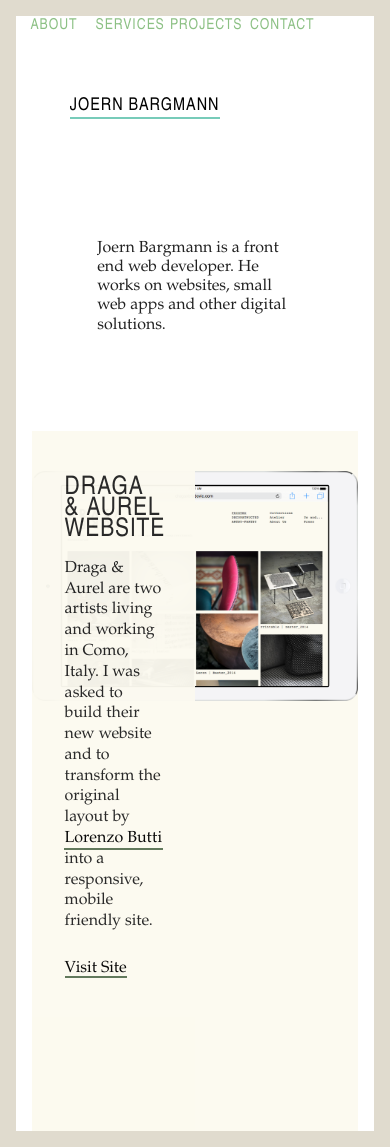
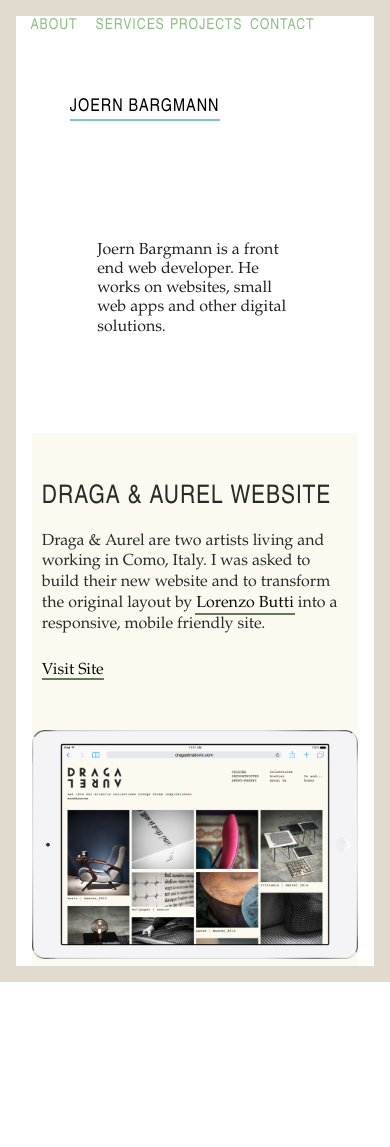
Before and after one commit to joernba/joernba.github.io, a Jekyll site: the page built from index.html, in a window 390 px wide. Built offline with Jekyll 4.4.1, drawn with Linux system fonts in a browser that asks for light colours; after the commit the page ends 982 px from its top, so only the background shows below that.

Commit message:
optimized layout for small screens except menu
Signed-off-by: Joern Bargmann <joernba@gmail.com>

```diff
--- a/_sass/base/_background.scss
+++ b/_sass/base/_background.scss
@@ -1,7 +1,7 @@
 // SITE
 body {
   font-size: 1.5em;
-  line-height: 1.3em;
+  line-height: 1.3;
   position: relative;
   min-width: 320px;
   max-width: 50em;
--- a/_sass/pages/_project.scss
+++ b/_sass/pages/_project.scss
@@ -12,13 +12,27 @@
     }
     img {
       margin-top: 40px;
+      @include media(mobile-only) {
+        margin-top: 1em;
+      }
     }
     .projects-content {
       opacity: .96;
       position: absolute;
       height: 700px;
       padding: 10%;
-      width: 50%
+      width: 50%;
+      @include media(not-large) {
+        padding: 10% 3%;
+      }
+      @include media(mobile-only) {
+        position: relative;
+        height: auto;
+        width: 100%;
+      }
+    }
+    @include media(mobile-only) {
+      height: auto;
     }
   }
 }
```
